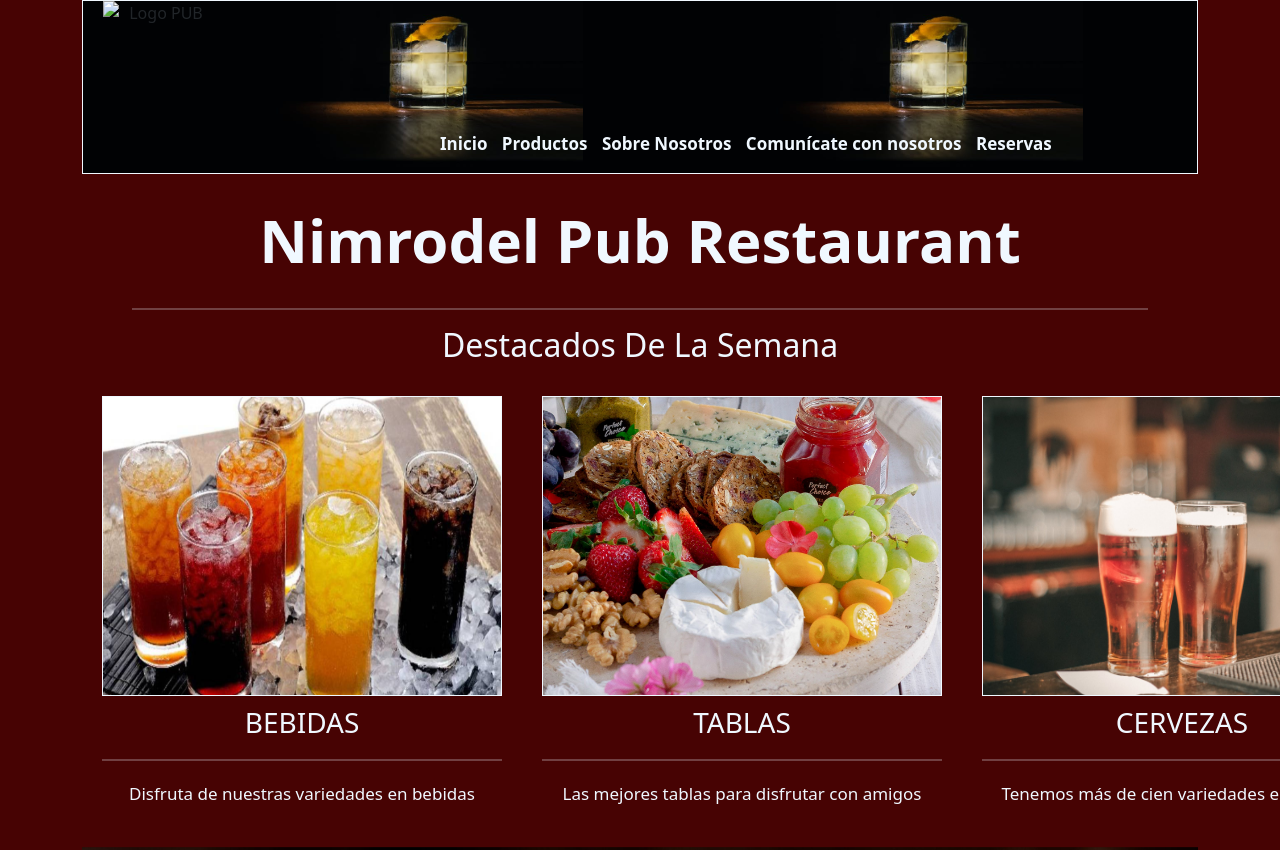
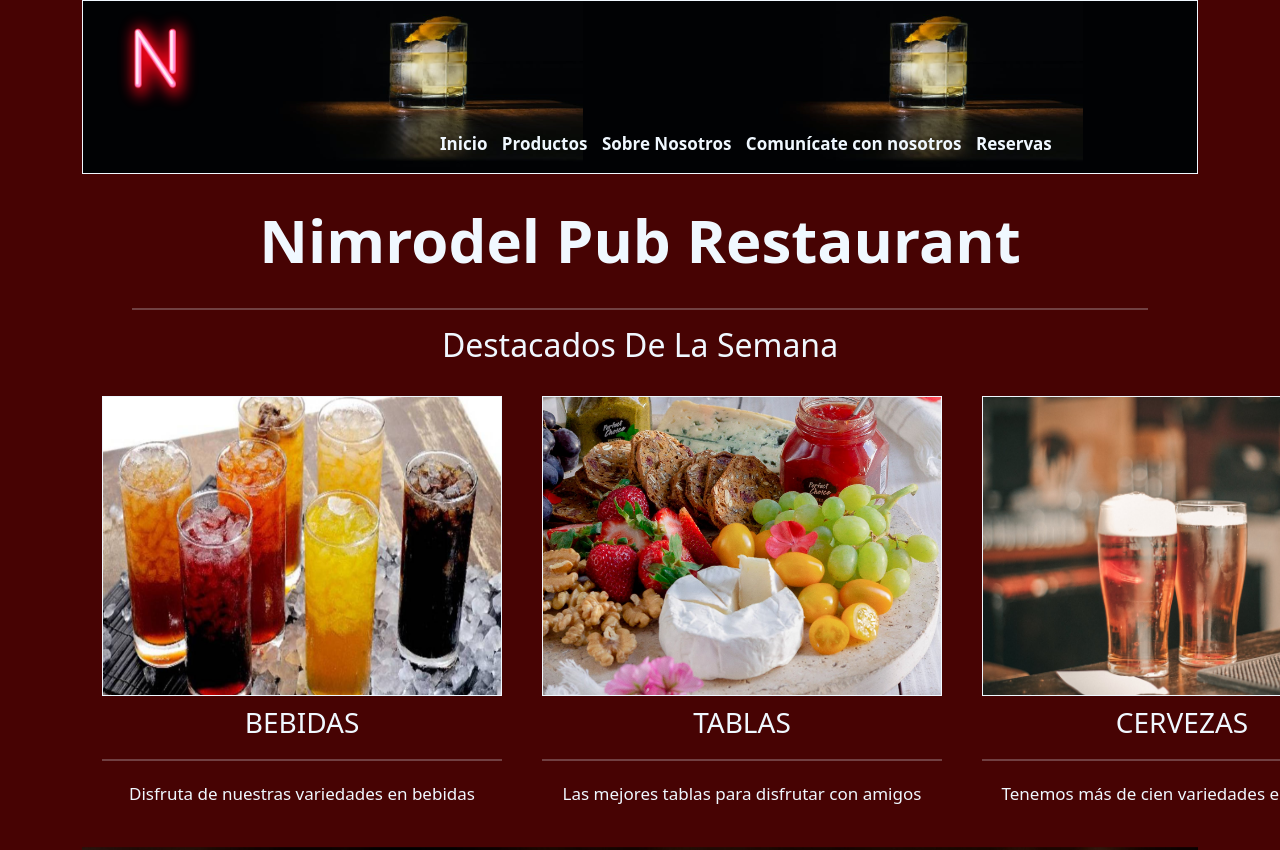
Before and after one commit to GonzaloBeristain/P-gina-Web-BAR, a plain HTML site: page index.html in a window 1280 px wide. Shown: the top 850 px of the page. Drawn offline with nearby package versions, Linux system fonts and the light colour scheme.

Commit message:
actualizacion

```diff
--- a/index.html
+++ b/index.html
@@ -17,7 +17,7 @@
 <body>
     <div id="contenedor" class="container">
         <header id="top">
-            <img src="./Img/n.png" id="logo" alt="Logo PUB">
+            <img src="./assets/Img/n.png" id="logo" alt="Logo PUB">
             <nav id="menu">
                 <div class="position-relative">
                 <div cclass="position-absolute top-0 start-50 translate-middle">
```
